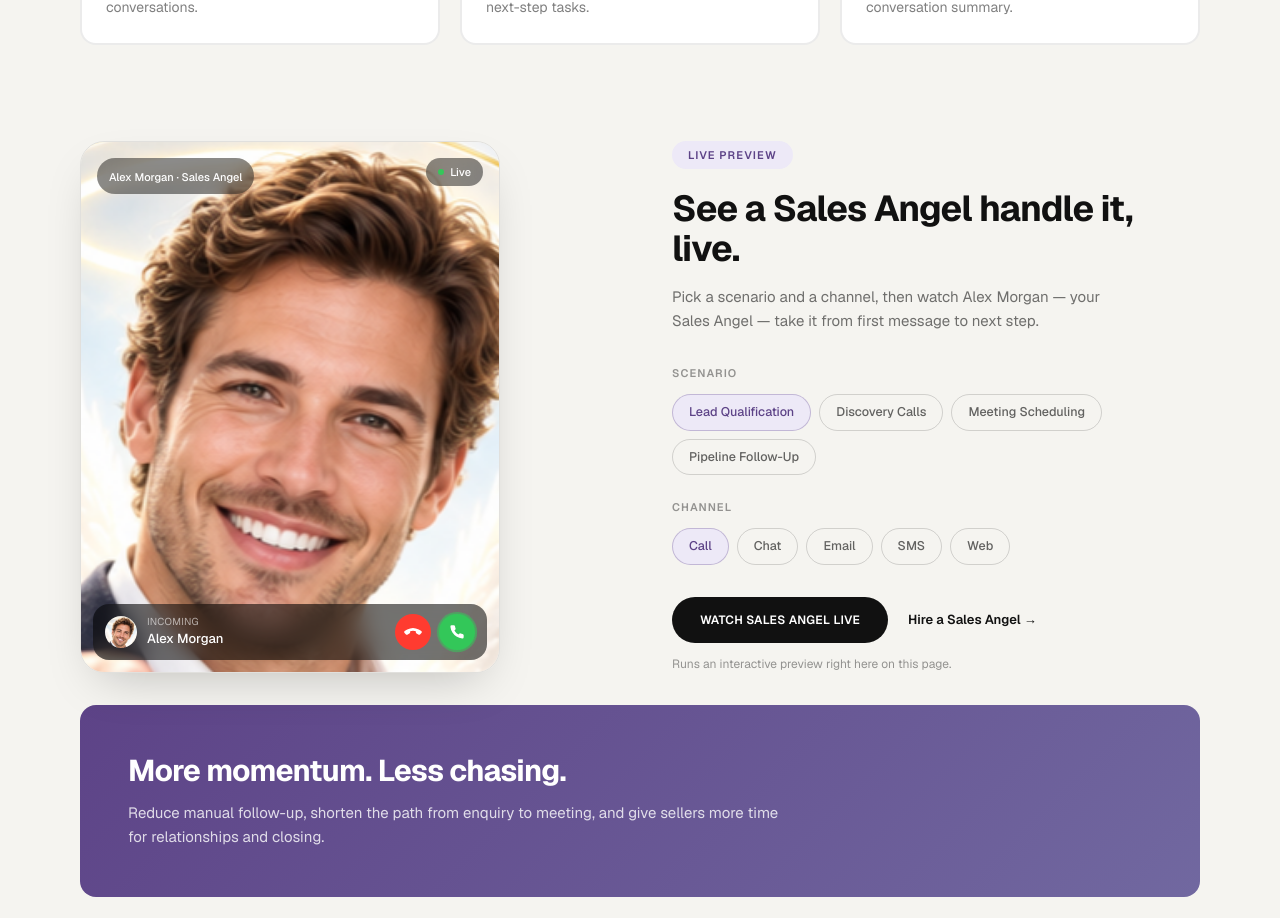
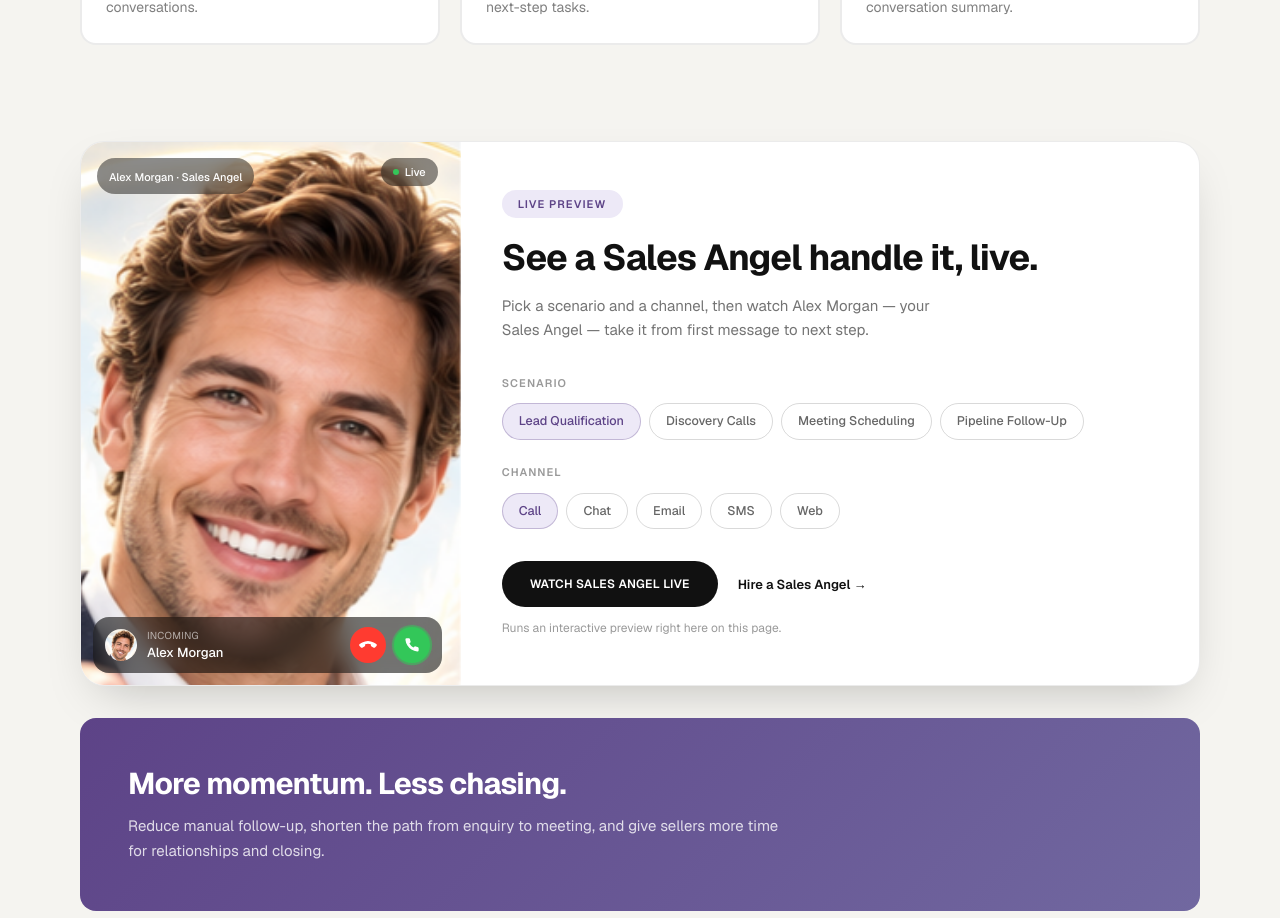
Before and after one commit to muhammadfawad538/Fawad-Act-angel, a Next.js app: page /hire-an-angel/sales-angel in a window 1280 px wide. Shown: the part 1259-2177 px from the top of the page. Built offline with nearby package versions, Linux system fonts and the light colour scheme; no server answers.

Commit message:
update live preview card

```diff
--- a/components/hire-an-angel-page-content.tsx
+++ b/components/hire-an-angel-page-content.tsx
@@ -43,21 +43,28 @@ function LiveDemoSection({ persona }: { persona: Persona }) {
 
   return (
     <section id="live-preview" className="mt-24 scroll-mt-24">
-      <div className="grid md:grid-cols-2 gap-12 md:gap-16 items-stretch">
-        {/* No aspect-square: with items-stretch on the grid above, this column's height now
-            just fills the row (matching the text column's height) instead of a fixed 1:1 ratio,
-            so the card reads as a portrait panel. min-h-[420px] only matters below md, where
-            each column is its own row (no sibling height to stretch to). */}
-        <div className="relative w-full max-w-[420px] min-h-[420px] mx-auto md:mx-0 rounded-3xl overflow-hidden border border-black/[0.08] shadow-[0_20px_50px_-20px_rgba(0,0,0,0.25)]">
+      {/* Single unified card (matching 11x.ai's "Talk to Julian, live" widget) — one bordered,
+          rounded, shadowed container holding both halves, rather than the photo floating as its
+          own separate card next to a plain text column. The inner grid has no gap/padding of its
+          own so the photo sits flush against the shared border on 3 sides and butts directly up
+          against the text column on the 4th — that seam is a plain edge, not independently
+          rounded, since only the OUTER card's corners are meant to read as rounded. */}
+      <div className="rounded-3xl border border-black/[0.08] bg-white overflow-hidden shadow-[0_20px_50px_-20px_rgba(0,0,0,0.25)]">
+        {/* 1fr/2fr (not an even split): on 11x.ai the photo half is noticeably narrower than
+            the content half, not a 50/50 column. */}
+        <div className="grid md:grid-cols-[1fr_2fr] items-stretch">
+          {/* Portrait photo half — min-h only matters below md, where the grid stacks into
+              separate rows and there's no sibling row-height to stretch to. */}
+          <div className="relative w-full min-h-[420px]">
             {/* Standing in for the mp4 the 11x.ai reference plays here — there's no per-persona
                 video, so a slow, continuous Ken Burns zoom/pan on the still photo (defined in
                 globals.css) is what gives it that "alive"/video feel instead of a flat static
-              image. object-cover's overflow is what the animation zooms into, clipped by the
-              card's own overflow-hidden above. */}
+                image. object-cover's overflow is what the animation zooms into, clipped by this
+                div. */}
             <img
               src={persona.avatar}
               alt={persona.contact}
-            className="w-full h-full object-cover animate-[live-preview-motion_9s_ease-in-out_infinite]"
+              className="absolute inset-0 w-full h-full object-cover animate-[live-preview-motion_9s_ease-in-out_infinite]"
             />
 
             <div className="absolute top-4 left-4 px-3 py-1.5 rounded-full bg-black/45 backdrop-blur-sm">
@@ -103,7 +110,9 @@ function LiveDemoSection({ persona }: { persona: Persona }) {
             </div>
           </div>
 
-        <div>
+          {/* Content half — its own padding now that it's inside the shared card instead of
+              being a bare grid cell in the page's own gutter. */}
+          <div className="p-8 md:p-10 lg:p-12">
             <span className="inline-block px-4 py-1.5 rounded-full bg-[#EDE9F7] text-[#5D4387] text-[11px] font-semibold uppercase tracking-widest">
               Live Preview
             </span>
@@ -162,6 +171,7 @@ function LiveDemoSection({ persona }: { persona: Persona }) {
               </Link>
             </div>
             <p className="mt-3 text-[12px] text-black/40">Runs an interactive preview right here on this page.</p>
+          </div>
         </div>
       </div>
     </section>
```
Lines whose indentation alone changed are shown as unchanged.
